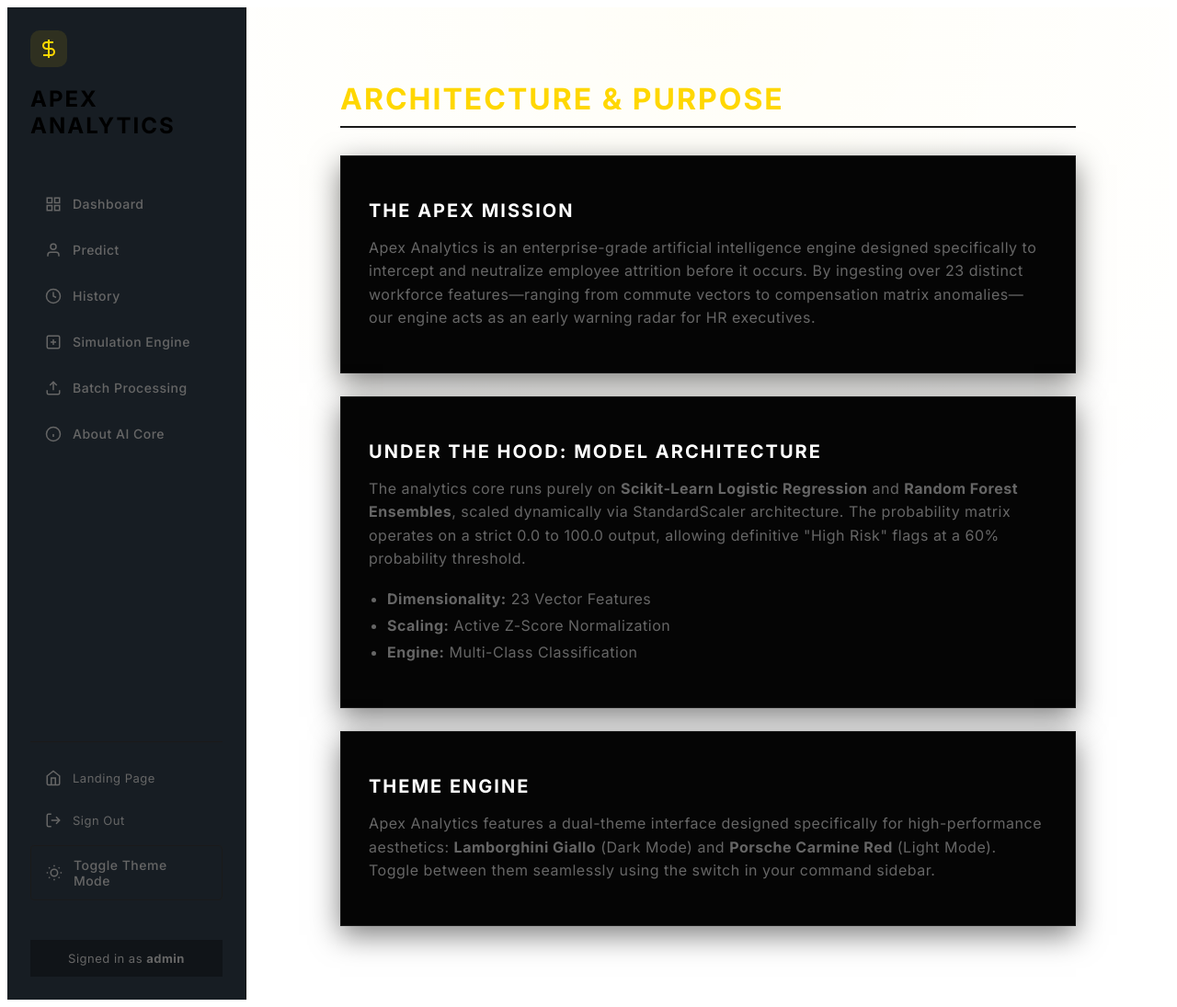
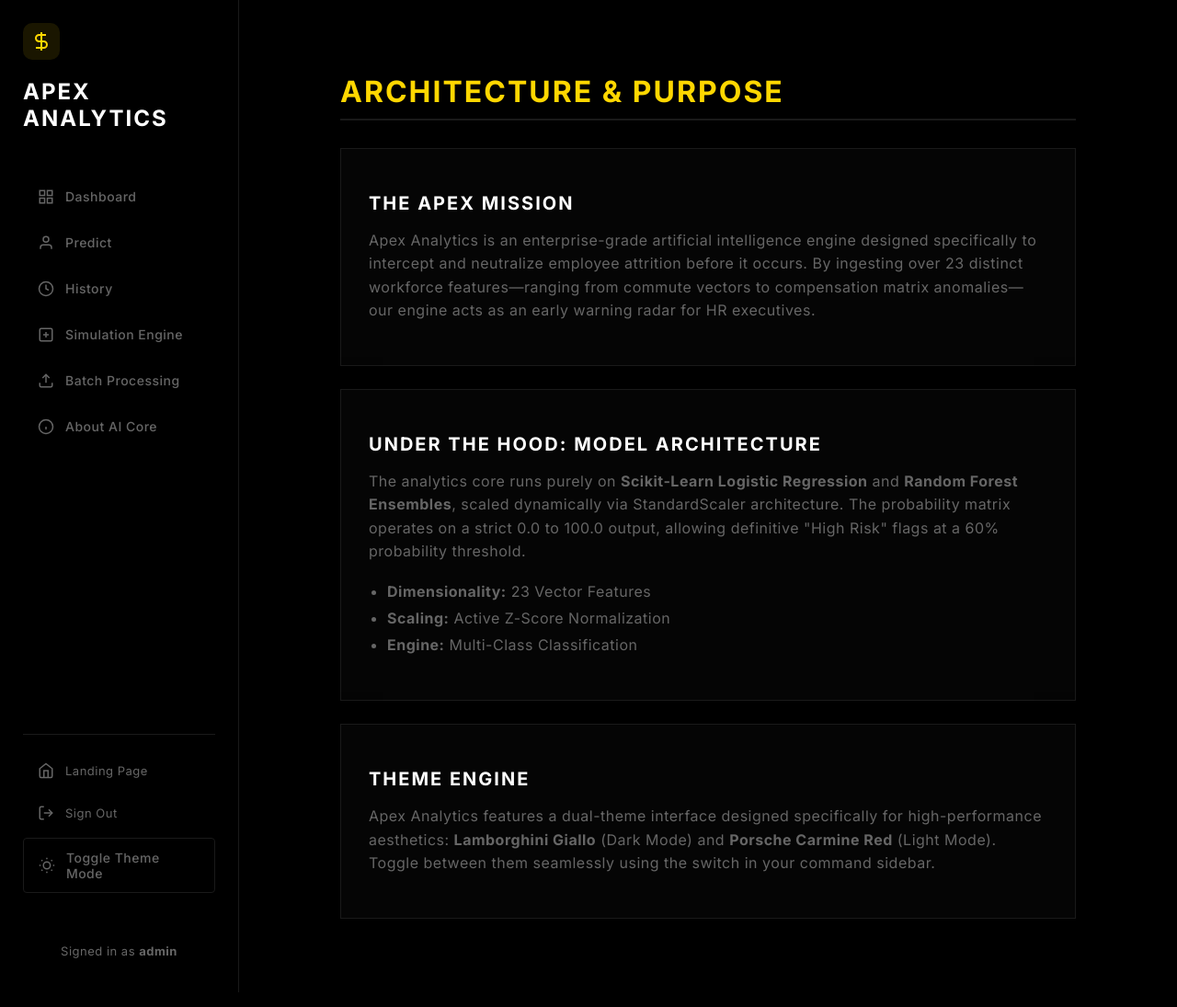
Before and after one commit to MrRenntech/AI-Employee-Retention, a Flask app: template app/templates/about.html in a window 1280 px wide. Shown: the whole page at 92% size. Run offline with Flask 3, Linux system fonts and the light colour scheme; the template is opened without the code that fills it, so the values that code supplies are empty; parts of the project's set-up code (start-up, migrations or seed data) failed here and were passed over.

Commit message:
Update background to solid pure black in dark mode

```diff
--- a/app/static/style.css
+++ b/app/static/style.css
@@ -10,7 +10,7 @@
     --risk-low: #111111;      /* Barely visible dark */
 }
 
-body { font-family: "Inter", sans-serif; letter-spacing: 0.5px; }
+body { font-family: "Inter", sans-serif; letter-spacing: 0.5px; background-color: var(--bg-color); color: var(--text-main); margin: 0; }
 
 /* Base Styles */
 a { color: var(--primary); text-decoration: none; transition: color 0.3s; }
@@ -64,7 +64,7 @@ input:focus { border-color: var(--primary); box-shadow: 0 0 0 1px var(--primary)
 /* Login Specific */
 .login-wrapper {
     display: flex; justify-content: center; align-items: center; min-height: 100vh;
-    background: radial-gradient(circle at top center, #132431 0%, #0b1118 60%, #000000 100%);
+    background: var(--bg-color);
 }
 .login-card { width: 100%; max-width: 380px; text-align: center; background: #131a24; border: 1px solid #1e293b; padding: 40px; }
 .login-input-wrapper { position: relative; margin-bottom: 20px; }
@@ -78,7 +78,7 @@ table.data { width: 100%; border-collapse: collapse; text-align: left; }
 table.data th, table.data td { padding: 15px 20px; border-bottom: 1px solid var(--border-color); }
 table.data th { background: rgba(0,0,0,0.2); color: var(--text-muted); font-size: 12px; text-transform: uppercase; letter-spacing: 1px; }/* Layout Architecture */
 .app-layout { display: flex; min-height: 100vh; }
-.sidebar { width: 260px; background: rgba(11,17,24,0.95); border-right: 1px solid var(--border-color); display: flex; flex-direction: column; padding: 25px; position: sticky; top: 0; min-height: 100vh; box-sizing: border-box; }
+.sidebar { width: 260px; background: var(--bg-color); border-right: 1px solid var(--border-color); display: flex; flex-direction: column; padding: 25px; position: sticky; top: 0; min-height: 100vh; box-sizing: border-box; }
 .main-content { flex: 1; padding: 40px; overflow-x: hidden; }
 .sidebar-nav { display: flex; flex-direction: column; gap: 8px; flex: 1; }
 .sidebar-link { padding: 12px 16px; border-radius: 2px; color: var(--text-muted); font-size: 14px; font-weight: 500; display: flex; align-items: center; gap: 12px; transition: all 0.2s; }
@@ -96,7 +96,7 @@ h1, h2, h3, h4, th { text-transform: uppercase; letter-spacing: 2px; font-weight
 
 .dashboard-grid .kpi-card { border-left: 3px solid var(--primary); }
 
-.main-content { background-image: radial-gradient(circle at 50% 0%, rgba(255, 215, 0, 0.03) 0%, transparent 60%); }
+.main-content { background-image: none; background: var(--bg-color); }
 
 
 /* Dual Theme Engine */
```
